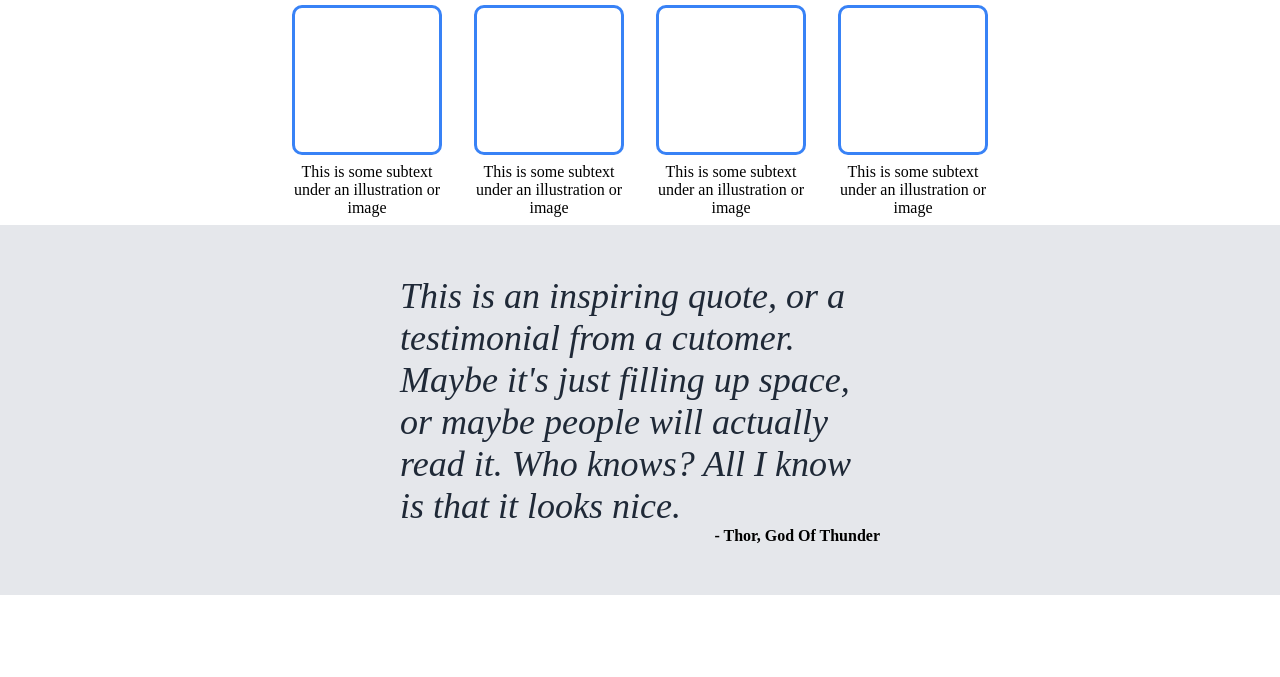
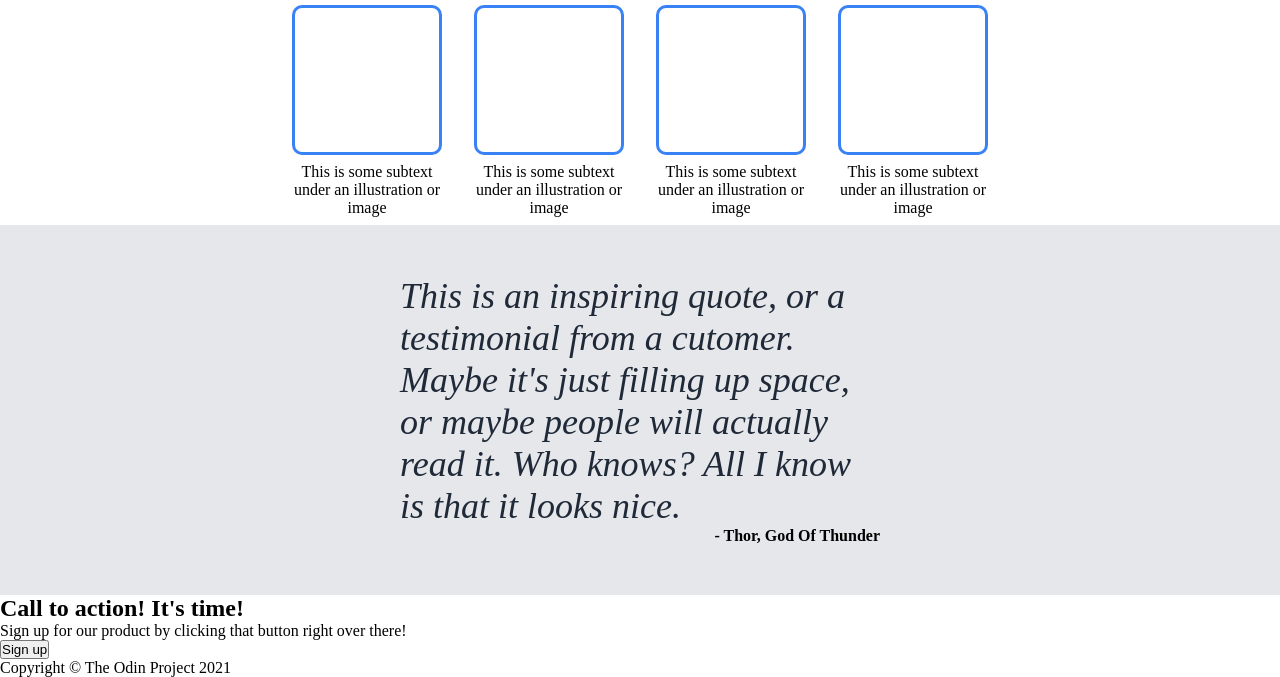
Before and after one commit to rjeunen/odinLandingPage, a plain HTML site: page index.html in a window 1280 px wide. Shown: the part 449-1126 px from the top of the page. Before the commit the page ends 1044 px from the top, so only its background shows below. Drawn offline with Linux system fonts and the light colour scheme.

Commit message:
added html for call to action and footer section

```diff
--- a/index.html
+++ b/index.html
@@ -54,5 +54,15 @@
         <div class="quote">This is an inspiring quote, or a testimonial from a cutomer. Maybe it's just filling up space, or maybe people will actually read it. Who knows? All I know is that it looks nice.</div>
         <div class="quoteAuthor">- Thor, God Of Thunder</div>
     </div>
+    <div class="containerCallToAction">
+        <div class="callToAction">
+            <div class="containerCallToActionText">
+                <h2 class="callToActionTitle">Call to action! It's time!</h2>
+                <div class="callToActionText">Sign up for our product by clicking that button right over there!</div>
+            </div>
+            <button class="callToActionButton">Sign up</button>
+        </div>
+        <div class="footer">Copyright &#169; The Odin Project 2021</div>
+    </div>
 </body>
 </html>
```
